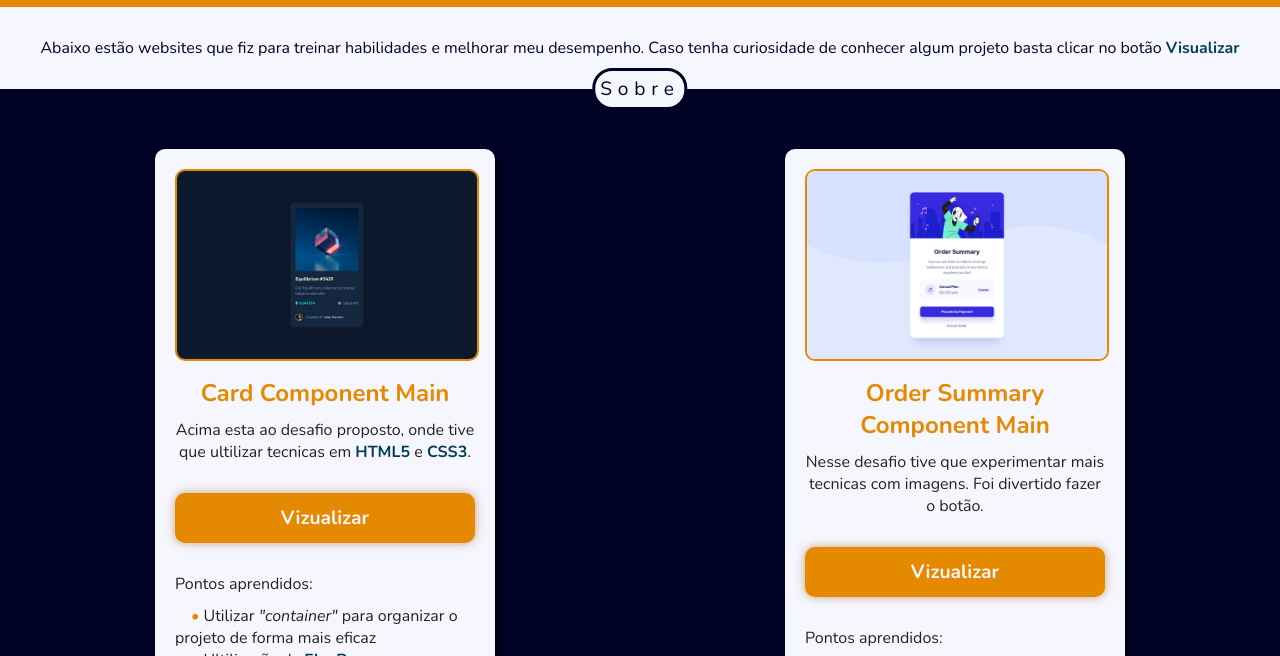
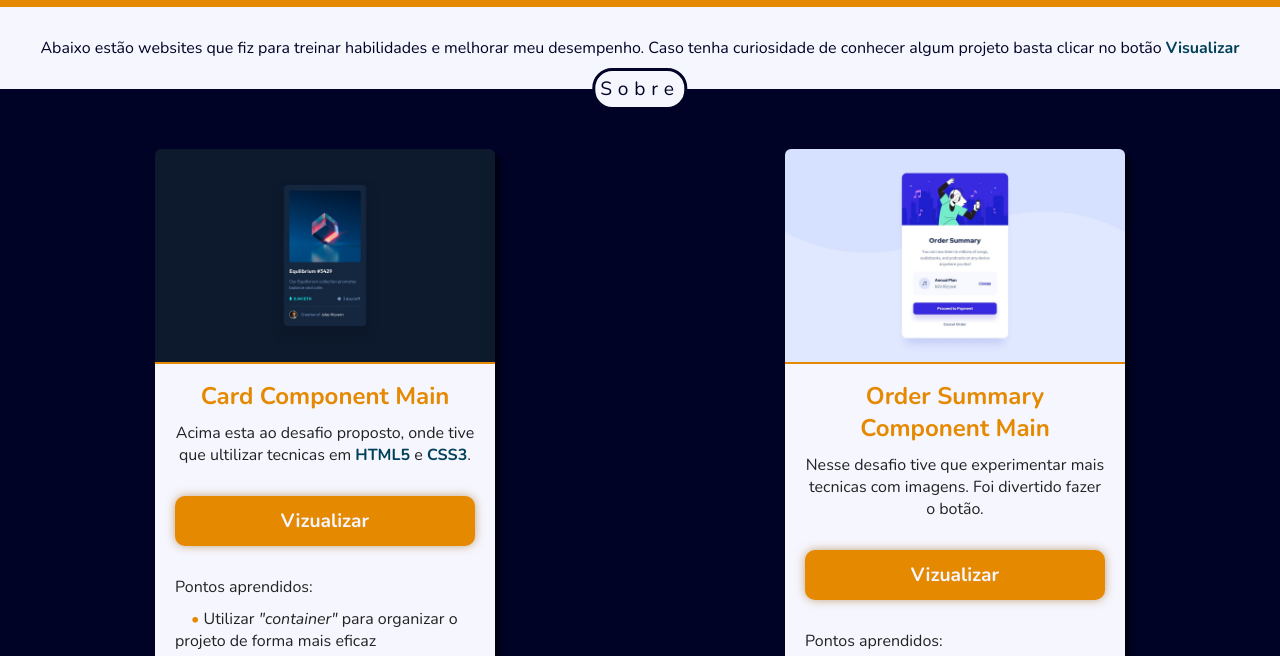
Before and after one commit to gustavotot/portifolio, a plain HTML site: page index.html in a window 1280 px wide. Shown: the part 78-734 px from the top of the page. Drawn offline with nearby package versions, Linux system fonts and the light colour scheme.

Commit message:
Update style.css

```diff
--- a/css/style.css
+++ b/css/style.css
@@ -64,6 +64,7 @@ header{
 
     color: var(--color01);
     background-color: var(--color03);
+    z-index: 20;
 }
 #sobre p{
     margin: 20px 0px;
@@ -109,11 +110,13 @@ header{
     box-shadow: 5px 5px 5px rgba(0, 0, 0, 0.619);
 }
     /* Imagem */
+    picture{
+        margin: -20px -20px 0px -20px;
+    }
     picture img{
-
+        border-bottom: 2px solid var(--color05);
         width: 100%;
-        border-radius: 10px;
-        border: 2px solid var(--color05);
+        border-radius: 6px 6px 0px 0px;
     }
 
 
```
